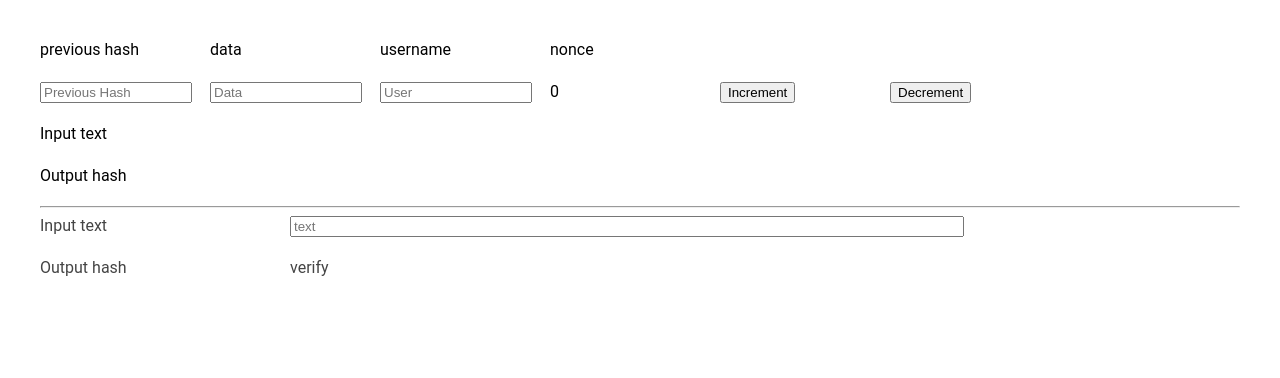
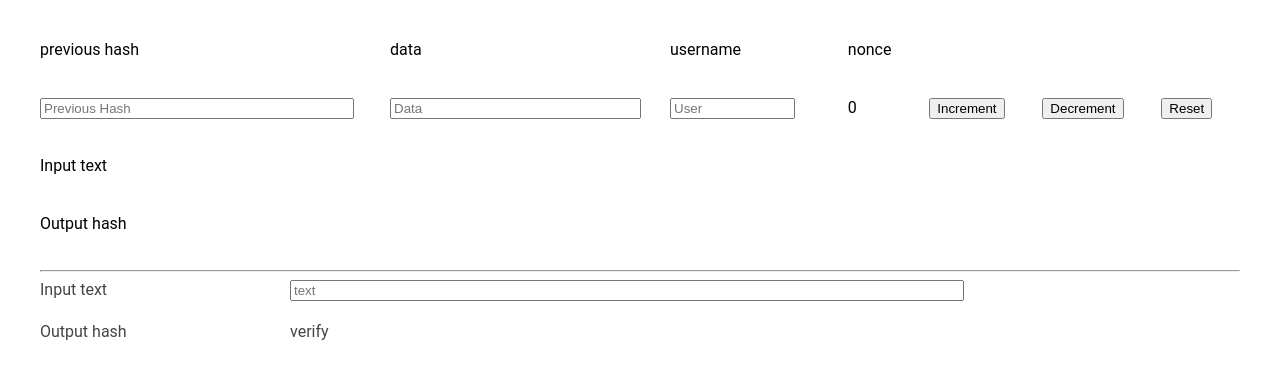
Before and after one commit to StephenWetzel/stephenwetzel.github.io, a plain HTML site: page pages/blockchain.htm in a window 1280 px wide. Drawn offline with Linux system fonts and the light colour scheme.

Commit message:
Basic functionality

```diff
--- a/css/blockchain.css
+++ b/css/blockchain.css
@@ -10,8 +10,8 @@ input {
 .generate {
   display: grid;
   grid-gap: 10px;
-  grid-template-columns: repeat(6, [col] 10em ) ;
-  grid-template-rows: repeat(4, [row] 2em ) ;
+  grid-template-columns: repeat(11, [col] 5% ) ;
+  grid-template-rows: repeat(4, [row] 3em ) ;
 }
 
 .box {
@@ -19,62 +19,66 @@ input {
 }
 
 .header-hash {
-  grid-column: col;
+  grid-column: col 1 / span 5;
   grid-row: row;
 }
 .header-data {
-  grid-column: col 2;
+  grid-column: col 6 / span 4;
   grid-row: row;
 }
 .header-user {
-  grid-column: col 3;
+  grid-column: col 10 / span 2;
   grid-row: row;
 }
 .header-nonce {
-  grid-column: col 4;
+  grid-column: col 12;
   grid-row: row;
 }
 
 .broken-out-inputs-hash {
-  grid-column: col 1;
+  grid-column: col 1 / span 5;
   grid-row: row 2;
 }
 .broken-out-inputs-data {
-  grid-column: col 2;
+  grid-column: col 6 / span 4;
   grid-row: row 2;
 }
 .broken-out-inputs-user {
-  grid-column: col 3;
+  grid-column: col 10 / span 2;
   grid-row: row 2;
 }
 .broken-out-inputs-nonce {
-  grid-column: col 4;
+  grid-column: col 12;
   grid-row: row 2;
 }
 .broken-out-inputs-increment {
-  grid-column: col 5;
+  grid-column: col 13;
   grid-row: row 2;
 }
 .broken-out-inputs-decrement {
-  grid-column: col 6;
+  grid-column: col 14;
+  grid-row: row 2;
+}
+.broken-out-inputs-reset {
+  grid-column: col 15;
   grid-row: row 2;
 }
 
 .input-text-label {
-  grid-column: col 1;
+  grid-column: col 1 / span 2;
   grid-row: row 3;
 }
 .input-text-value {
-  grid-column: col 2 / span 5;
+  grid-column: col 3 / span 5;
   grid-row: row 3;
 }
 
 .output-label {
-  grid-column: col 1;
+  grid-column: col 1 / span 2;
   grid-row: row 4;
 }
 .output-value {
-  grid-column: col 2 / span 5;
+  grid-column: col 3 / span 5;
   grid-row: row 4;
 }
 
@@ -83,7 +87,7 @@ input {
 .verify {
   display: grid;
   grid-gap: 10px;
-  grid-template-columns: repeat(4, [col] 15em ) ;
+  grid-template-columns: repeat(4, [col] 20% ) ;
   grid-template-rows: repeat(2, [row] 2em ) ;
   background-color: #fff;
   color: #444;
--- a/pages/blockchain.htm
+++ b/pages/blockchain.htm
@@ -18,28 +18,61 @@
     <div class="header-user">username</div>
     <div class="header-nonce">nonce</div>
 
-    <div class="broken-out-inputs-hash"><input name="previous-hash" type="text" value="" placeholder="Previous Hash" /></div>
-    <div class="broken-out-inputs-data"><input name="data" type="text" value="" placeholder="Data" /></div>
-    <div class="broken-out-inputs-user"><input name="user" type="text" value="" placeholder="User" /></div>
-    <div class="broken-out-inputs-nonce"><span name="nonce">0</span></div>
-    <div class="broken-out-inputs-increment"><button name="increment">Increment</button></div>
-    <div class="broken-out-inputs-decrement"><button name="decrement">Decrement</button></div>
+    <div class="broken-out-inputs-hash"><input id="previous-hash" type="text" value="" placeholder="Previous Hash" onkeyup="generate_hash()" /></div>
+    <div class="broken-out-inputs-data"><input id="data" type="text" value="" placeholder="Data" onkeyup="generate_hash()" /></div>
+    <div class="broken-out-inputs-user"><input id="user" type="text" value="" placeholder="User" onkeyup="generate_hash()" /></div>
+    <div class="broken-out-inputs-nonce"><span id="nonce">0</span></div>
+    <div class="broken-out-inputs-increment"><button id="increment" onclick="increment(1)">Increment</button></div>
+    <div class="broken-out-inputs-decrement"><button id="decrement" onclick="increment(-1)">Decrement</button></div>
+    <div class="broken-out-inputs-reset"><button id="reset" onclick="reset()">Reset</button></div>
 
     <div class="input-text-label"><label>Input text</label></div>
-    <div class="input-text-value"><span name="input-text" value=""></span></div>
+    <div class="input-text-value"><span id="input-text" value=""></span></div>
 
     <div class="output-label"><label>Output hash</label></div>
-    <div class="output-value"><span name="output"></span></div>
+    <div class="output-value"><span id="output"></span></div>
   </div>
   <hr>
   <div class="verify">
     <div class="verify-input-text-label"><label>Input text</label></div>
-    <div class="verify-input-text-value"><input name="verify-hash" type="text" value="" placeholder="text" /></div>
+    <div class="verify-input-text-value"><input id="verify-text" type="text" value="" placeholder="text" onkeyup="verify_hash()" /></div>
 
     <div class="verify-output-label"><label>Output hash</label></div>
-    <div class="verify-output-value"><span name="verify-output">verify</span></div>
+    <div class="verify-output-value"><span id="verify-hash">verify</span></div>
   </div>
 
+<script src="../js/hashfunctions.js"></script>
+<script type="text/javascript">
+<!--
+var LOWER_HEX = "0123456789abcdef";
 
+function reset() {
+  document.getElementById('nonce').textContent = '0'
+  generate_hash()
+}
+
+function increment(delta) {
+  nonce = parseInt(document.getElementById('nonce').textContent)
+  nonce += delta
+  document.getElementById('nonce').textContent = nonce
+  generate_hash()
+}
+
+function generate_hash() {
+  previous_hash = document.getElementById('previous-hash').value
+  data = document.getElementById('data').value
+  user = document.getElementById('user').value
+  nonce = document.getElementById('nonce').textContent
+  combined_input = previous_hash + ':' + data + ':' + user + ':' + nonce
+  document.getElementById('input-text').textContent = combined_input
+  document.getElementById('output').textContent = any_sha256(combined_input, LOWER_HEX)
+}
+
+function verify_hash() {
+  input_text = document.getElementById('verify-text').value
+  document.getElementById('verify-hash').textContent = any_sha256(input_text, LOWER_HEX)
+}
+-->
+</script>
 </body>
 </html>
```
